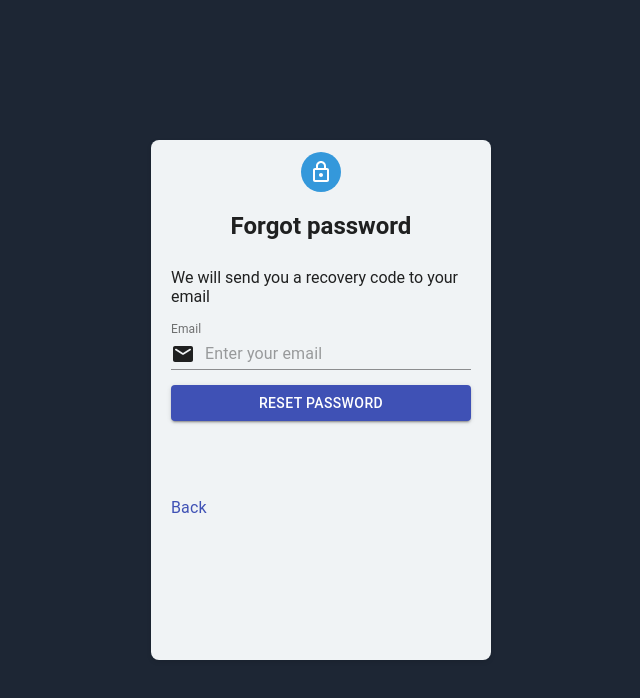
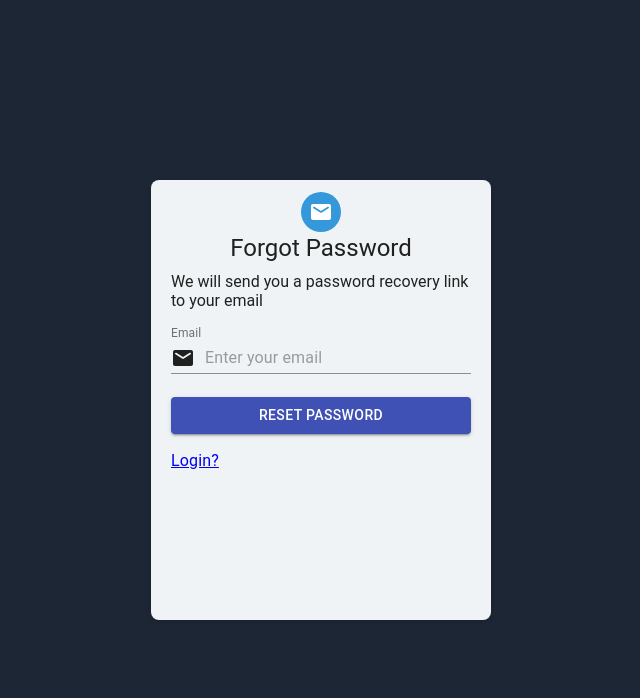
Before and after one commit to AkshhThakkar/H5-Frontend, a React (Vite) app: page /forgotpassword in a window 1280 px wide. Shown: the top 698 px of the page, without its empty margins (319-959 px from the left). Built offline with nearby package versions, Linux system fonts and the light colour scheme.

Commit message:
reset link commit

```diff
--- a/src/Components/Login/Forgot/ForgotPassword.jsx
+++ b/src/Components/Login/Forgot/ForgotPassword.jsx
@@ -1,24 +1,23 @@
 import React, { useState } from "react";
-import { Field, Formik } from "formik";
 import {
+  Grid,
   Paper,
   Avatar,
+  Typography,
   TextField,
   Button,
-  Typography,
-  Link,
   CircularProgress,
 } from "@material-ui/core";
 import { EmailRounded } from "@material-ui/icons";
-import { Grid } from "@material-ui/core";
-import LockOutlinedIcon from "@material-ui/icons/LockOutlined";
+import { Formik, Field, Form, ErrorMessage } from "formik";
+import * as Yup from "yup";
 import axios from "axios";
-import { useNavigate } from "react-router-dom";
+import { Link } from "react-router-dom";
 
 const ForgotPassword = () => {
   const paperStyle = {
     padding: 20,
-    height: "60vh",
+    height: "50vh",
     width: 300,
     margin: "0 auto",
     backgroundColor: "#f0f3f5",
@@ -26,78 +25,96 @@ const ForgotPassword = () => {
     borderRadius: "8px",
   };
   const avatarStyle = { backgroundColor: "#3498db", color: "#ffffff" };
-  const btnstyle = { margin: "15px 0" };
-  const marginTop = { marginTop: 60 };
-  const [email, setEmail] = useState("");
+  const btnContainerStyle = { textAlign: "center", marginTop: 20 }; // Added marginTop
+  const marginTop = { marginTop: 15 };
+
   const [message, setMessage] = useState("");
   const [loading, setLoading] = useState(false);
-  const navigate = useNavigate();
 
-  const handleForgotPassword = async () => {
+  const initialValues = {
+    email: "",
+  };
+
+  const validationSchema = Yup.object().shape({
+    email: Yup.string().email("Invalid email").required("Email is required"),
+  });
+
+  const handleForgotPassword = async (values, { setSubmitting }) => {
     setLoading(true);
     try {
       const response = await axios.post(
         "http://192.168.3.237:5760/api/pass/forgot-password",
-        { email }
+        { email: values.email }
       );
       setMessage(response.data.message);
-      setTimeout(() => {
+    } catch (error) {
+      console.error("Error:", error);
+      setMessage("An error occurred. Please try again later.");
+    }
     setLoading(false);
-        navigate("/reset");
-      }, 3000); // 3 seconds delay
-    } catch (error) {
-      setLoading(false);
-      setMessage(error.response.data.message);
-    }
+    setSubmitting(false);
   };
 
   return (
     <Grid
       container
       alignItems="center"
+      justify="center"
       style={{ height: "100vh", width: "100vw", backgroundColor: "#1d2634" }}>
       <Paper style={paperStyle}>
         <Grid container direction="column" alignItems="center" spacing={2}>
           <Avatar style={avatarStyle}>
-            <LockOutlinedIcon />
+            <EmailRounded />
           </Avatar>
-          <h2>Forgot password</h2>
+          <Typography variant="h5">Forgot Password</Typography>
         </Grid>
-        <p>We will send you a recovery code to your email</p>
-        <Formik>
+        <p>We will send you a password recovery link to your email</p>
+        <Formik
+          initialValues={initialValues}
+          validationSchema={validationSchema}
+          onSubmit={handleForgotPassword}>
+          {(props) => (
+            <Form>
+              <div style={marginTop}>
                 <Field
                   as={TextField}
                   fullWidth
                   name="email"
-            onChange={(e) => setEmail(e.target.value)}
                   autoComplete="on"
                   label="Email"
-            type="email"
                   placeholder="Enter your email"
-            value={email}
+                  error={props.touched.email && !!props.errors.email}
+                  helperText={<ErrorMessage name="email" />}
                   InputProps={{
-              startAdornment: <EmailRounded style={{ marginRight: "10px" }} />,
+                    startAdornment: (
+                      <EmailRounded style={{ marginRight: "10px" }} />
+                    ),
                   }}
                 />
-        </Formik>
+              </div>
+              <div style={btnContainerStyle}>
                 <Button
                   type="submit"
+                  variant="contained"
+                  disabled={props.isSubmitting}
                   color="primary"
-          variant="contained"
-          style={btnstyle}
-          fullWidth
-          onClick={handleForgotPassword}
-          disabled={loading}>
-          {loading ? (
-            <CircularProgress size={24} color="white" />
+                  style={{ width: "100%" }}>
+                  {props.isSubmitting ? (
+                    <CircularProgress size={24} color="primary" />
                   ) : (
                     "Reset Password"
                   )}
                 </Button>
+              </div>
+            </Form>
+          )}
+        </Formik>
+        <div style={marginTop}>
           {message && <Typography>{message}</Typography>}
+        </div>
         <div style={marginTop}>
           <Typography>
-            <Link href="/">Back </Link>
+            <Link href="/"> Login? </Link>
           </Typography>
         </div>
       </Paper>
```
Lines whose indentation alone changed are shown as unchanged.
